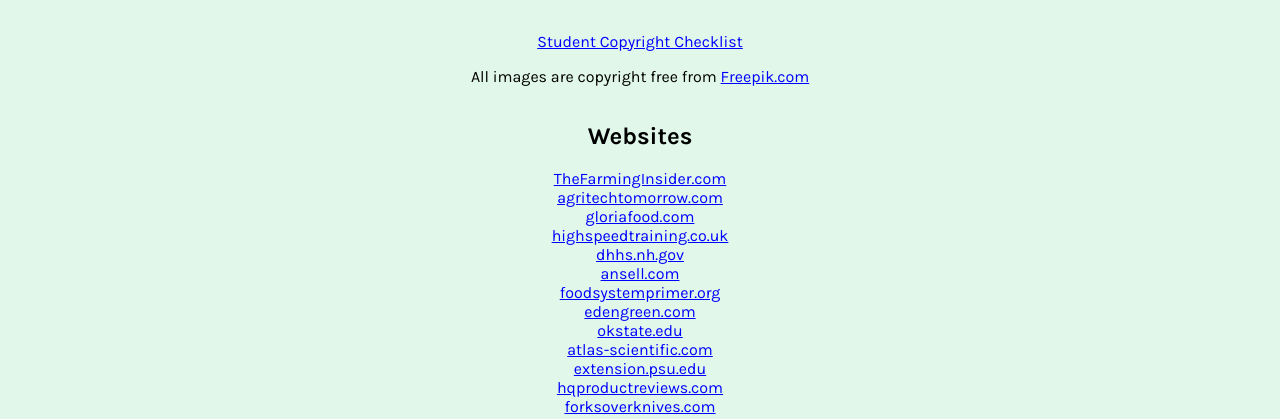
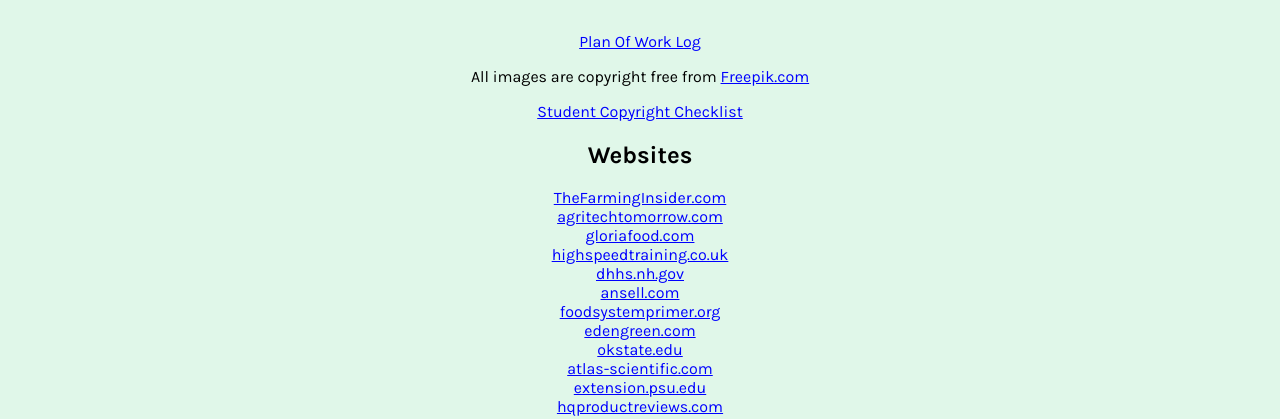
Before and after one commit to asingh099/webmaster2425, a plain HTML site: page newWebmaster/references.html in a window 1280 px wide. Shown: the part 362-781 px from the top of the page. Drawn offline with Linux system fonts and the light colour scheme.

Commit message:
Update references.html

```diff
--- a/newWebmaster/references.html
+++ b/newWebmaster/references.html
@@ -51,8 +51,9 @@
         <h1>References</h1>
     </div>
     <div class="container">
-        <a href="Work_Log_HS_MS_1 (1).pdf">Student Copyright Checklist</a>
+        <a href="Work_Log_HS_MS_1 (1).pdf">Plan Of Work Log</a>
         <p>All images are copyright free from <a href="https://www.freepik.com/">Freepik.com</a></p>
+        <a href="STUDENT Answer question 1 below..pdf">Student Copyright Checklist</a>
         <h2>Websites</h2>
         <a href="https://thefarminginsider.com/farm-to-table-path/">TheFarmingInsider.com</a>
         <a href="https://www.agritechtomorrow.com/article/2019/05/from-farm-to-table/11436#:~:text=The%20food%20travels%20from%20the,finally%20to%20the%20hungry%20consumer">agritechtomorrow.com</a>
```
